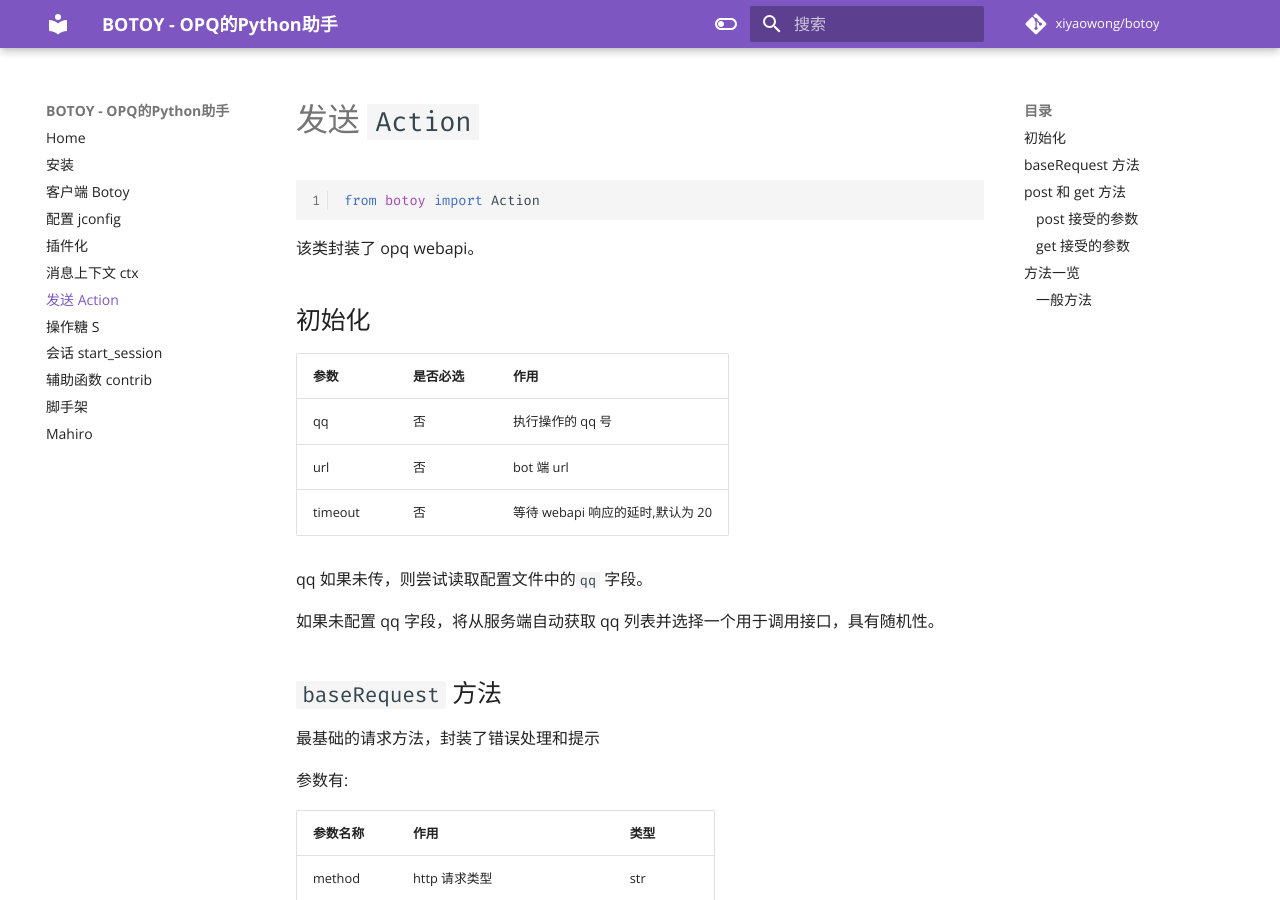
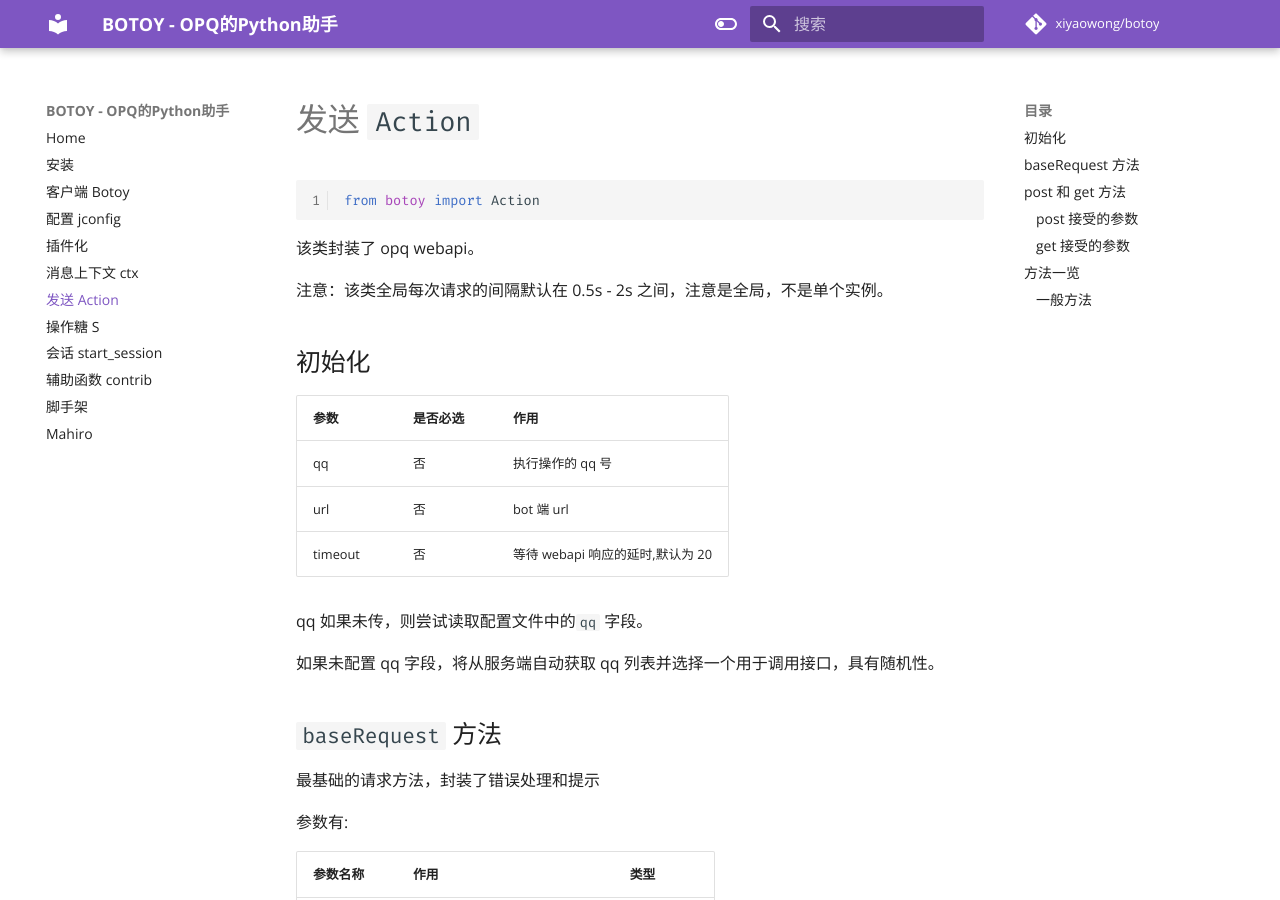
Before and after one commit to opq-osc/botoy, an MkDocs documentation site: the page built from docs/action.md, in a window 1280 px wide and 900 px high. Built offline with MkDocs 1.6.1 and Material for MkDocs 9.7.7, drawn with Linux system fonts in a browser that asks for light colours; comment, search, counter and statistics services are not loaded.

Commit message:
docs(action): 默认请求延时的说明

````diff
--- a/docs/action.md
+++ b/docs/action.md
@@ -5,6 +5,8 @@
 ```
 
 该类封装了 opq webapi。
+
+注意：该类全局每次请求的间隔默认在 0.5s - 2s 之间，注意是全局，不是单个实例。
 
 ## 初始化
 
````
